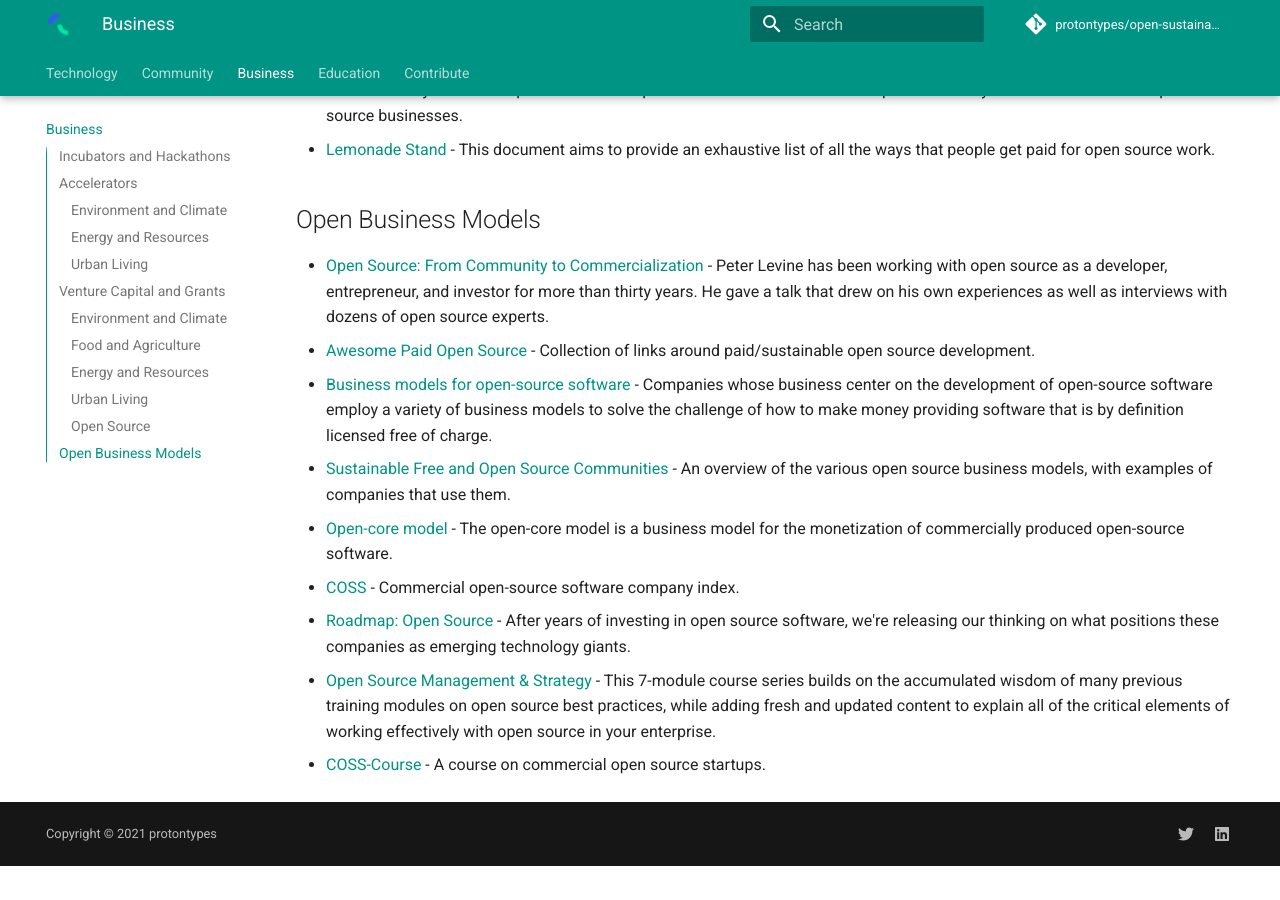
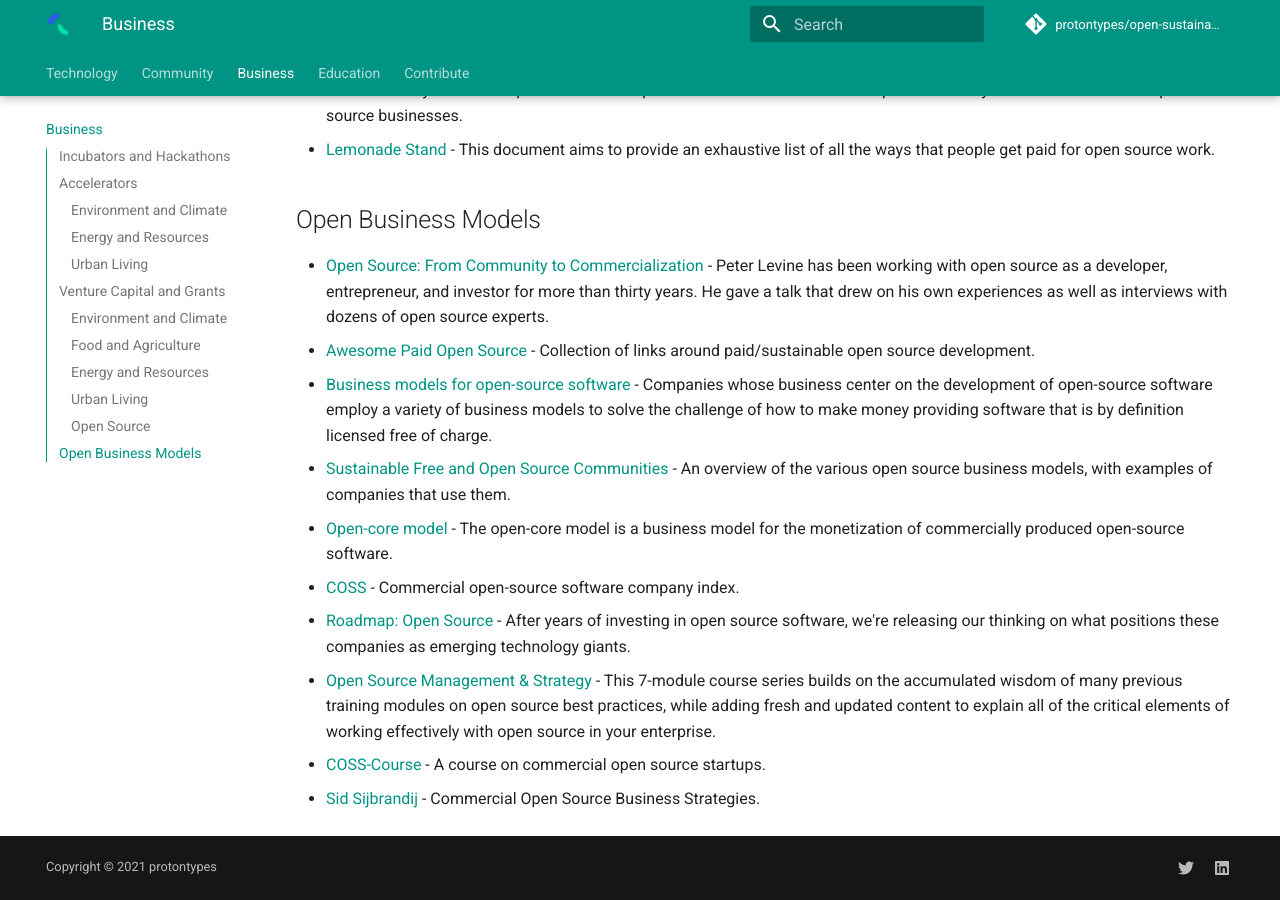
Before and after one commit to protontypes/open-sustainable-technology, an MkDocs documentation site: the page built from docs/business.md, in a window 1280 px wide and 900 px high, scrolled down 8292 px. Built offline with MkDocs 1.6.1 and Material for MkDocs 9.7.7, drawn with Linux system fonts in a browser that asks for light colours; comment, search, counter and statistics services are not loaded; before the commit the page ends 9158 px from its top, so only the background shows below that.

Commit message:
Update business.md

```diff
--- a/docs/business.md
+++ b/docs/business.md
@@ -191,3 +191,4 @@
 * [Roadmap: Open Source](https://www.bvp.com/atlas/roadmap-open-source) - After years of investing in open source software, we're releasing our thinking on what positions these companies as emerging technology giants.
 * [Open Source Management & Strategy](https://training.linuxfoundation.org/training/open-source-management-and-strategy/) - This 7-module course series builds on the accumulated wisdom of many previous training modules on open source best practices, while adding fresh and updated content to explain all of the critical elements of working effectively with open source in your enterprise.
 * [COSS-Course](https://github.com/dirkriehle/coss-course) - A course on commercial open source startups.
+* [Sid Sijbrandij](https://www.heavybit.com/library/video/commercial-open-source-business-strategies/) - Commercial Open Source Business Strategies.
```
